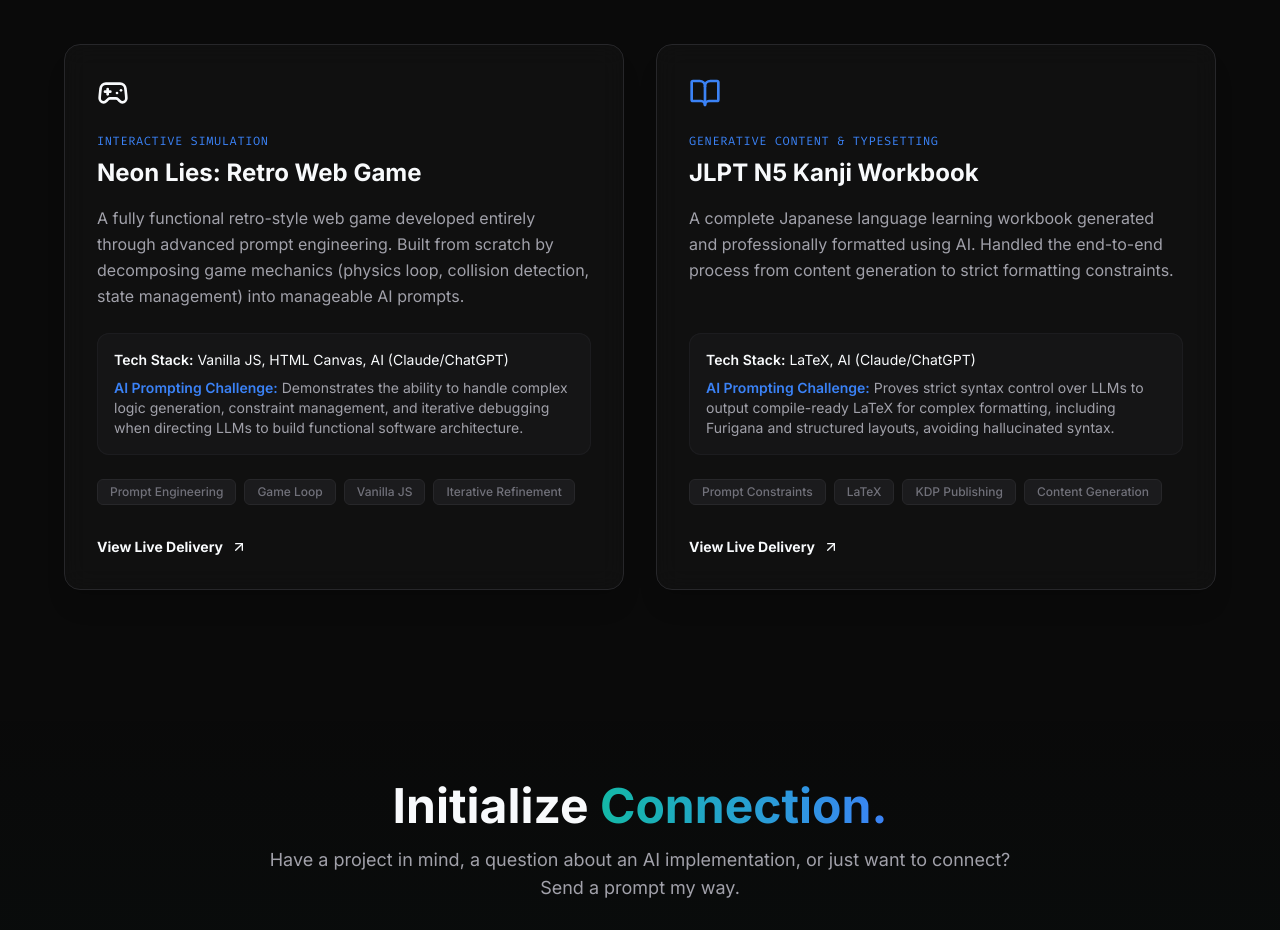
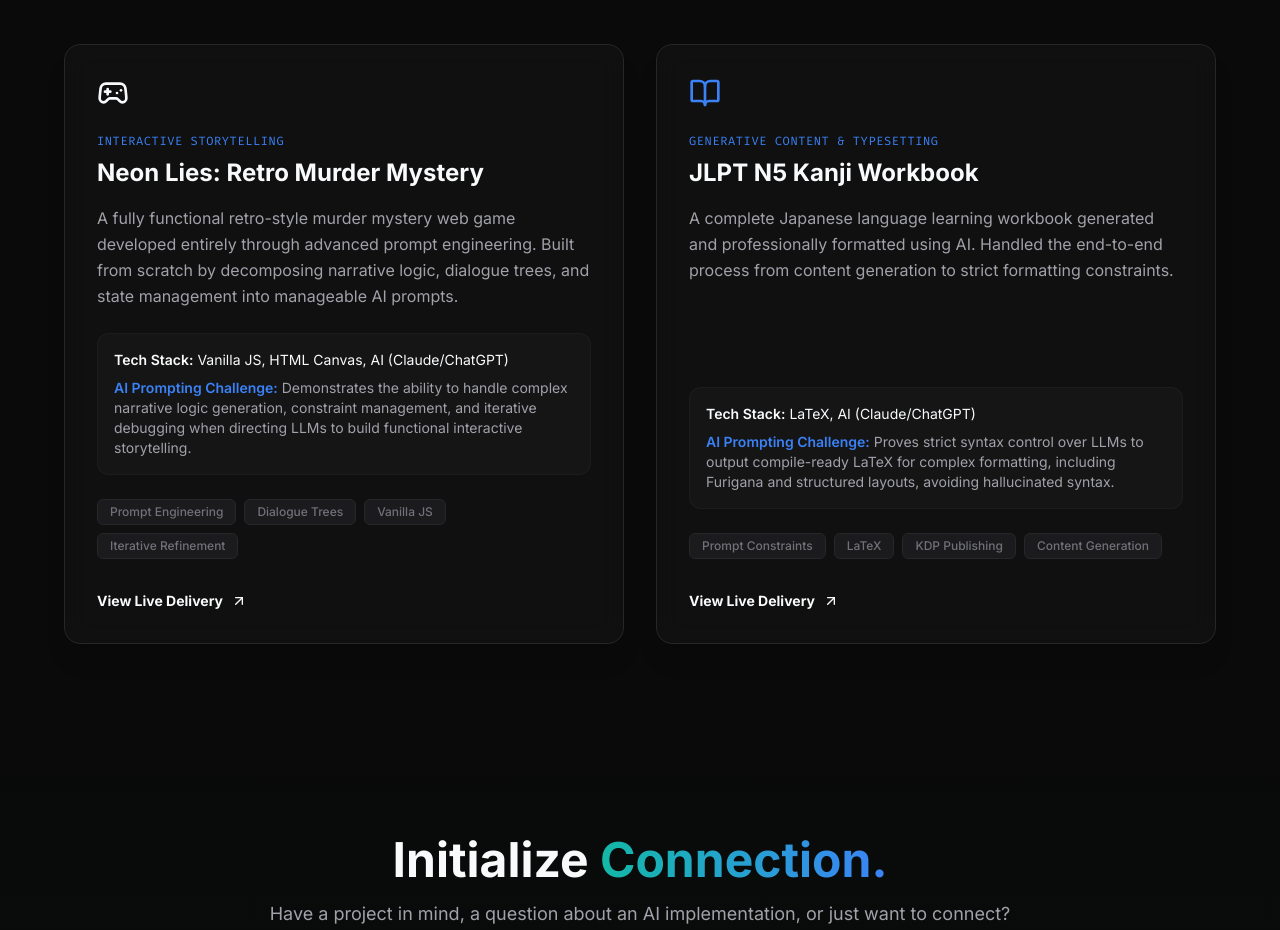
Before and after one commit to prayagx/portfoliowebsite2.0, a React (Vite) app: page / in a window 1280 px wide. Shown: the part 4420-5350 px from the top of the page. Built offline with nearby package versions, Linux system fonts and the light colour scheme.

Commit message:
feat: update "Neon Lies" project details to reflect murder mystery and interactive storytelling focus

```diff
--- a/src/sections/AITestCases.tsx
+++ b/src/sections/AITestCases.tsx
@@ -3,14 +3,14 @@ import { FadeIn } from '../components/FadeIn';
 
 const aiCases = [
     {
-        title: "Neon Lies: Retro Web Game",
-        category: "Interactive Simulation",
+        title: "Neon Lies: Retro Murder Mystery",
+        category: "Interactive Storytelling",
         icon: <Gamepad2 className="text-secondary-500 mb-6" size={32} />,
-        description: "A fully functional retro-style web game developed entirely through advanced prompt engineering. Built from scratch by decomposing game mechanics (physics loop, collision detection, state management) into manageable AI prompts.",
+        description: "A fully functional retro-style murder mystery web game developed entirely through advanced prompt engineering. Built from scratch by decomposing narrative logic, dialogue trees, and state management into manageable AI prompts.",
         architecture: "Vanilla JS, HTML Canvas, AI (Claude/ChatGPT)",
-        aiHighlight: "Demonstrates the ability to handle complex logic generation, constraint management, and iterative debugging when directing LLMs to build functional software architecture.",
+        aiHighlight: "Demonstrates the ability to handle complex narrative logic generation, constraint management, and iterative debugging when directing LLMs to build functional interactive storytelling.",
         link: "https://neonlies.netlify.app/",
-        tags: ["Prompt Engineering", "Game Loop", "Vanilla JS", "Iterative Refinement"]
+        tags: ["Prompt Engineering", "Dialogue Trees", "Vanilla JS", "Iterative Refinement"]
     },
     {
         title: "JLPT N5 Kanji Workbook",
```
